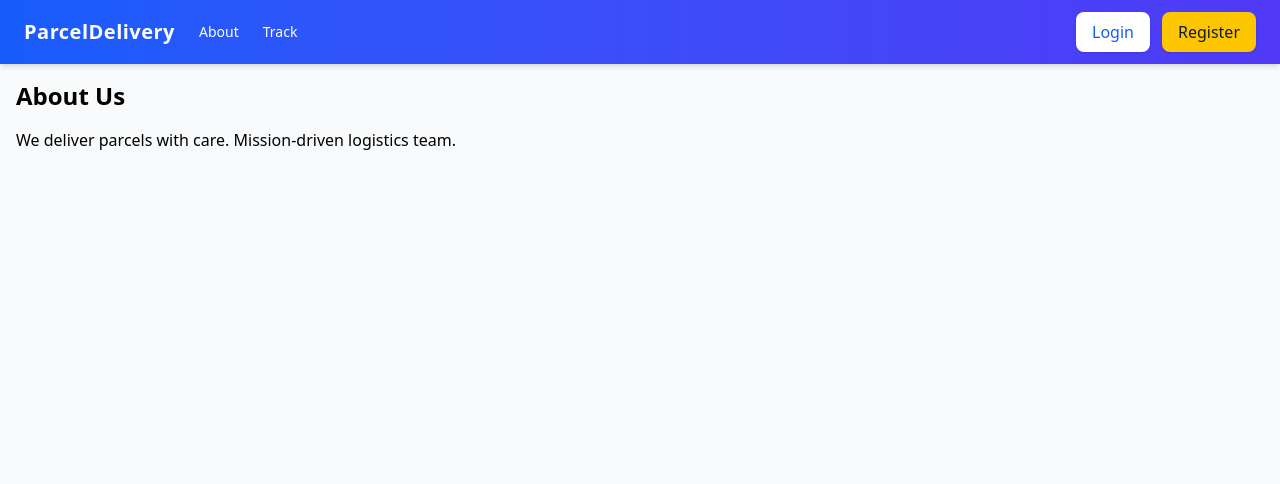
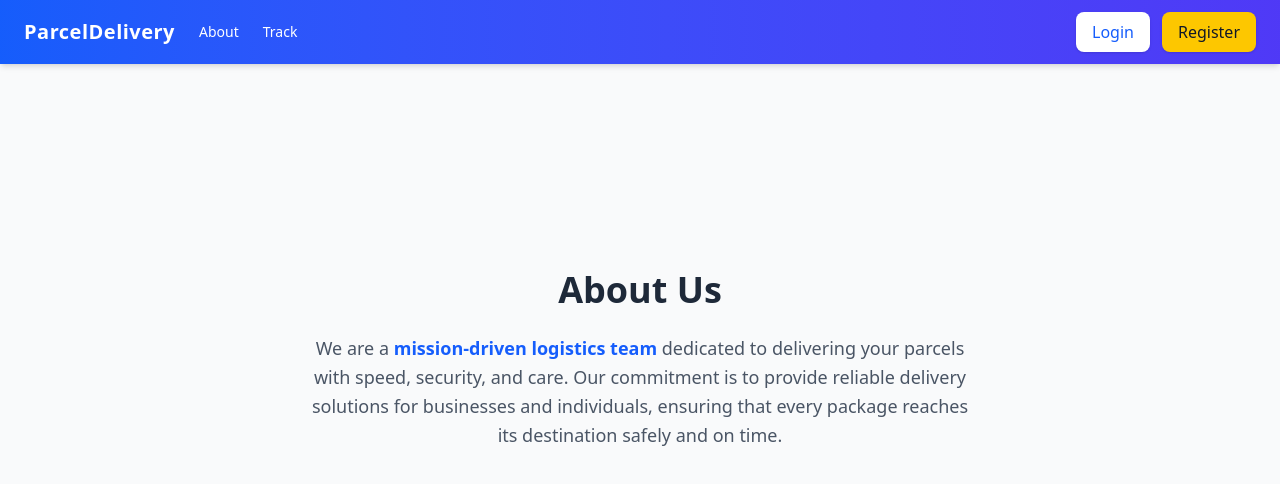
Before and after one commit to zalish-shawon/parcel-delivery-client, a React (Vite) app: page /about in a window 1280 px wide. Shown: the top 484 px of the page. Built offline with nearby package versions, Linux system fonts and the light colour scheme.

Commit message:
upated about page

```diff
--- a/src/pages/About.tsx
+++ b/src/pages/About.tsx
@@ -1,8 +1,20 @@
-import React from 'react';
+import React from "react";
+
 const About: React.FC = () => (
-<div>
-<h2 className="text-2xl font-semibold mb-4">About Us</h2>
-<p>We deliver parcels with care. Mission-driven logistics team.</p>
-</div>
+  <div className="flex items-center justify-center min-h-[70vh] px-4">
+    <div className="max-w-2xl text-center">
+      <h2 className="text-3xl sm:text-4xl font-bold mb-6 text-gray-800">
+        About Us
+      </h2>
+      <p className="text-gray-600 text-base sm:text-lg leading-relaxed">
+        We are a <span className="font-semibold text-blue-600">mission-driven logistics team </span>
+        dedicated to delivering your parcels with speed, security, and care.
+        Our commitment is to provide reliable delivery solutions for businesses
+        and individuals, ensuring that every package reaches its destination
+        safely and on time.
+      </p>
+    </div>
+  </div>
 );
+
 export default About;
```
